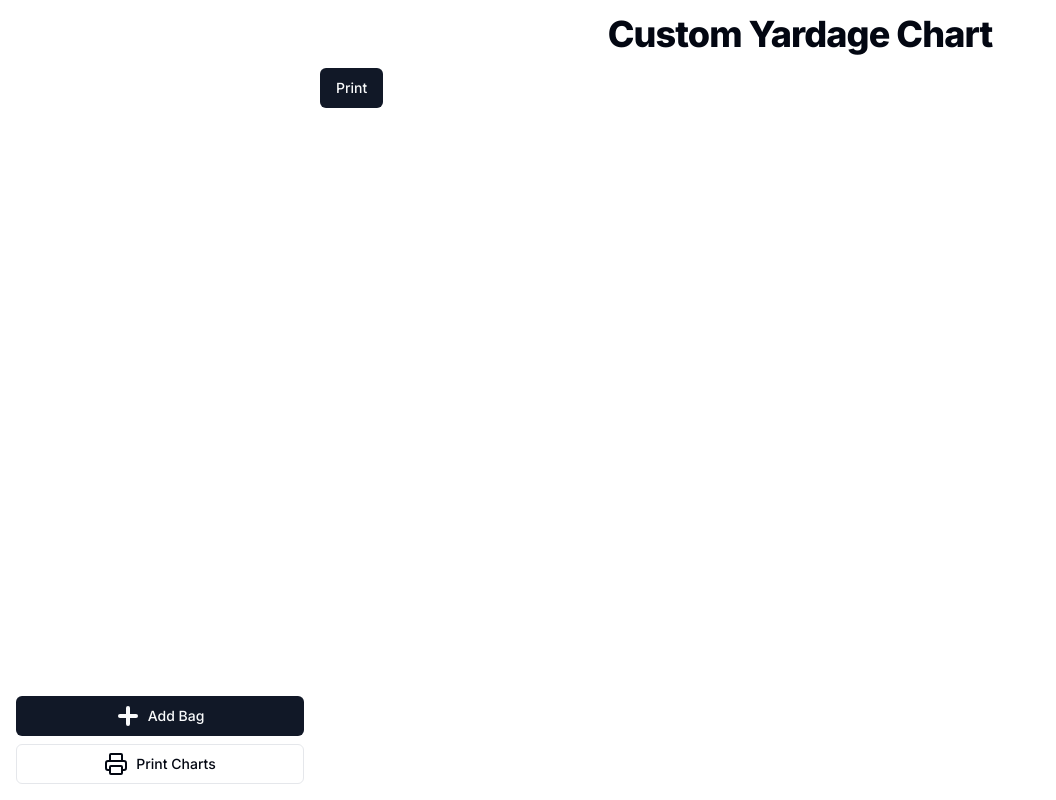
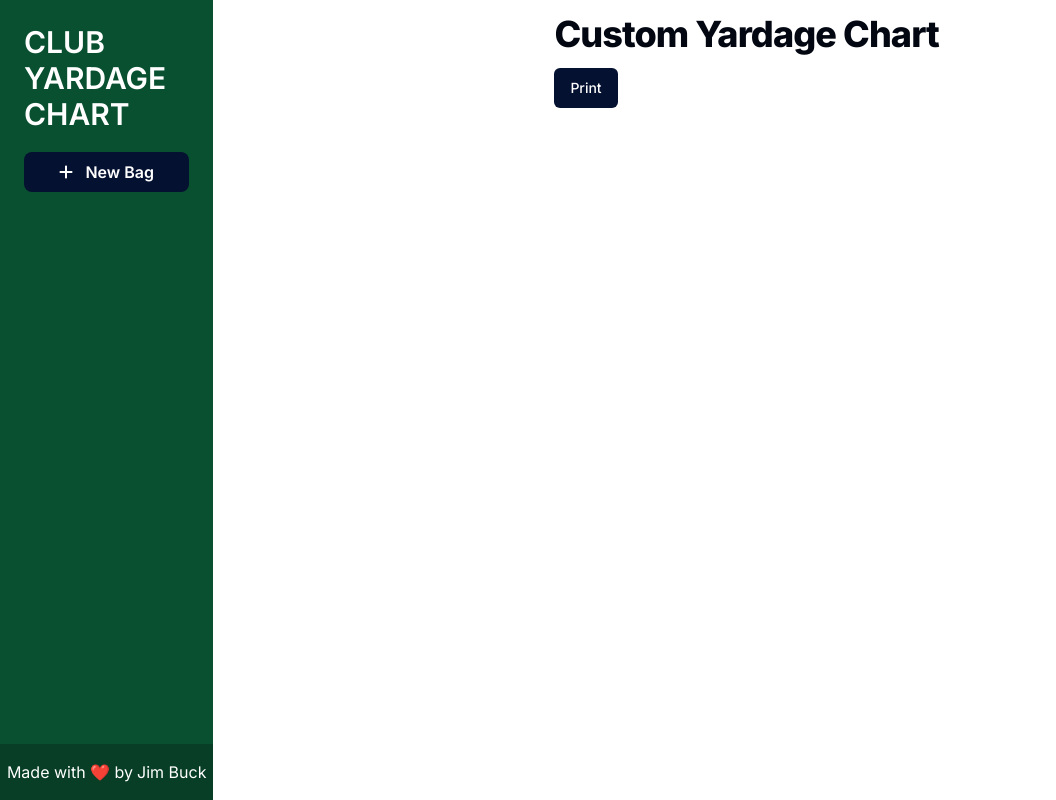
Before and after one commit to jimbuck/yardages, a Next.js app: page /print in a window 1280 px wide. Shown: the whole page, without its empty margins (0-1056 px from the left). Built offline with nearby package versions, Linux system fonts and the light colour scheme.

Commit message:
Updated layout to be responsive.

```diff
--- a/package.json
+++ b/package.json
@@ -11,6 +11,9 @@
   "dependencies": {
     "@dnd-kit/modifiers": "^7.0.0",
     "@dnd-kit/sortable": "^8.0.0",
+    "@fortawesome/fontawesome-svg-core": "^6.6.0",
+    "@fortawesome/free-solid-svg-icons": "^6.6.0",
+    "@fortawesome/react-fontawesome": "^0.2.2",
     "@radix-ui/react-icons": "^1.3.0",
     "@radix-ui/react-label": "^2.1.0",
     "@radix-ui/react-slot": "^1.1.0",
--- a/src/app/[bag]/page.tsx
+++ b/src/app/[bag]/page.tsx
@@ -19,7 +19,6 @@ export default function BagEditorPage({ params }: { params: { bag: string } }) {
   if (!bag) return (<p>Loading...</p>);
 
   return (<>
-    <h1 className="my-4 text-4xl font-extrabold leading-none tracking-tight print:hidden text-center">Custom Yardage Chart</h1>
     <div className="print:hidden">
       <BagEditor bagId={params.bag} />
     </div>
--- a/src/app/globals.css
+++ b/src/app/globals.css
@@ -70,7 +70,6 @@
 }
 
 @layer base {
-
   input[type="number"]::-webkit-inner-spin-button,
   input[type="number"]::-webkit-outer-spin-button {
     -webkit-appearance: none;
--- a/src/app/layout.tsx
+++ b/src/app/layout.tsx
@@ -1,31 +1,150 @@
 "use client";
 
+import { useEffect, useState } from 'react';
+import Head from "next/head";
+import Link from 'next/link';
 import { Inter } from "next/font/google";
-import { createStore } from 'jotai';
-import { Provider as JotaiProvider } from 'jotai/react';
 
-import { SideNav } from '@/components/side-nav';
+import { createStore } from "jotai";
+import { atomWithStorage } from "jotai/utils";
+import { Provider as JotaiProvider, useAtom } from "jotai/react";
+
+import { FontAwesomeIcon } from '@fortawesome/react-fontawesome';
+import { faPlus, faBars, faTimes, faPrint } from '@fortawesome/free-solid-svg-icons';
+
+import { cn } from "@/lib/utils";
+import { useGolfBags } from '@/hooks/golf-bags-hook';
+import { BagList } from '@/components/bag-list';
 
 import "./globals.css";
+import { useParams, usePathname, useRouter } from 'next/navigation';
 
 const inter = Inter({ subsets: ["latin"] });
 
 const store = createStore();
 
-export default function RootLayout({ children }: Readonly<{ children: React.ReactNode }>) {
+export default function RootLayout({
+  children,
+}: Readonly<{ children: React.ReactNode }>) {
 
   return (
     <html lang="en" className="overflow-hidden">
+      <Head>
+        <meta charSet="UTF-8" />
+        <meta name="viewport" content="width=device-width, initial-scale=1.0" />
+        <title>Custom Yardage Chart</title>
+        <meta name="author" content="Jim Buck" />
+        <meta name="description" content="Build custom yardage charts for mobile reference or printing." />
+      </Head>
       <JotaiProvider store={store}>
         <body className={`${inter.className} flex flex-row h-svh`}>
-          <div className="flex-initial">
-            <SideNav />
+          <SideNav />
+          <div className="w-full flex flex-col h-screen overflow-y-hidden">
+            {/* <DesktopHeader /> */}
+            <MobileNav />
+            <div className="h-dvh mx-auto">{children}</div>
           </div>
-          <main className="flex-grow overflow-y-scroll">
-            <div className="h-dvh mx-auto">{children}</div>
-          </main>
         </body>
       </JotaiProvider>
     </html>
   );
 }
+
+function SideNav() {
+  const { addBag } = useGolfBags();
+
+  return (<aside className="relative bg-emerald h-screen w-64 hidden sm:block">
+    <div className="p-6">
+      <h1 className="text-white text-3xl font-semibold uppercase hover:text-gray-300">Club Yardage Chart</h1>
+      <button className="w-full bg-navy text-white font-semibold py-2 mt-5 rounded-lg flex items-center justify-center" onClick={() => addBag()}>
+        <FontAwesomeIcon icon={faPlus} className='mr-3' /> New Bag
+      </button>
+    </div>
+    <BagList className="text-white text-base font-semibold pt-3"
+      linkClassName="py-4 pl-6 hover:bg-emerald-dark" />
+    <span className="absolute w-full bg-emerald-dark bottom-0 text-white flex items-center justify-center py-4">
+      Made with ❤️ by <a href="https://jimbuck.io" className="text-white hover:underline ml-1">Jim Buck</a>
+    </span>
+  </aside>)
+}
+
+const isMobileHeaderOpenAtom = atomWithStorage(
+  "golf-yardage-chart:isMobileHeaderOpen",
+  false
+);
+
+function MobileNav() {
+  const { activeBagId } = useParams();
+  const { addBag } = useGolfBags();
+  const path = usePathname();
+
+  const [isMobileHeaderOpen, setIsMobileHeaderOpen] = useAtom(isMobileHeaderOpenAtom);
+
+  useEffect(() => {
+    setIsMobileHeaderOpen(false);
+  }, [path, setIsMobileHeaderOpen]);
+
+  return (<header className="w-full bg-emerald sm:hidden">
+    <div className={cn('flex items-center justify-between pt-5 px-6', !isMobileHeaderOpen && 'pb-4')}>
+      <h1 className="text-white text-3xl font-semibold uppercase">Club Yard Chart</h1>
+      <button
+        onClick={() => setIsMobileHeaderOpen(isOpen => !isOpen)}
+        className="text-white text-3xl focus:outline-none" >
+        <FontAwesomeIcon icon={isMobileHeaderOpen ? faTimes : faBars} />
+      </button>
+    </div>
+
+    {/* Dropdown Nav */}
+    <BagList className={cn('flex flex-col pt-4', isMobileHeaderOpen ? "flex" : "hidden")} linkClassName="py-2 pl-6" onClick={({ bag }) => bag.id !== activeBagId && setIsMobileHeaderOpen(false)}>
+      <div className="grid grid-cols-[1fr_1fr] py-4 mx-4 gap-x-2">
+        <button className="bg-white block font-semibold rounded-lg px-4 py-2 items-center justify-center" onClick={() => addBag()}>
+          <FontAwesomeIcon icon={faPlus} className='mr-1' /> Add Bag
+        </button>
+        <Link href="/print" onClick={() => setIsMobileHeaderOpen(false)} className="block text-center bg-white font-semibold rounded-lg px-4 py-2 items-center justify-center">
+          <FontAwesomeIcon icon={faPrint} className='mr-1' /> Print
+        </Link>
+      </div>
+    </BagList>
+  </header>);
+}
+
+function DesktopHeader() {
+  const [isAccountMenuOpen, setIsAccountMenuOpen] = useState(false);
+
+  return (<header className="w-full items-center bg-white py-2 px-6 hidden sm:flex">
+    <div className="w-1/2"></div>
+    <div className="relative w-1/2 flex justify-end">
+      <button
+        onClick={() => setIsAccountMenuOpen((isOpen) => !isOpen)}
+        className="relative z-10 w-12 h-12 rounded-full overflow-hidden border-4 border-gray-400"
+      >
+        {/* <img src="https://source.unsplash.com/pictureid/400x400" /> */}
+      </button>
+      {isAccountMenuOpen && (
+        <>
+          <button className="h-full w-full fixed inset-0 cursor-default"></button>
+          <div className="absolute w-32 bg-white rounded-lg py-2 mt-16">
+            <a
+              href="#"
+              className="block px-4 py-2 account-link hover:text-white"
+            >
+              Account
+            </a>
+            <a
+              href="#"
+              className="block px-4 py-2 account-link hover:text-white"
+            >
+              Support
+            </a>
+            <a
+              href="#"
+              className="block px-4 py-2 account-link hover:text-white"
+            >
+              Sign Out
+            </a>
+          </div>
+        </>
+      )}
+    </div>
+  </header>);
+}
--- a/src/components/bag-editor.tsx
+++ b/src/components/bag-editor.tsx
@@ -56,14 +56,14 @@ export function BagEditor({ bagId }: { bagId: string }) {
         <CardHeader>
           <CardTitle>
             <div className="flex flex-row justify-between">
-              <Input id="bag-name" className="ml-10 mr-2 text-2xl" value={bag.name} placeholder="e.g. My Golf Bag" onChange={e => setBagName(e.target.value)} />
+              <Input id="bag-name" className="mr-2 text-2xl" value={bag.name} placeholder="e.g. My Golf Bag" onChange={e => setBagName(e.target.value)} />
               <Button variant="destructive-outline" size="icon" onClick={() => removeBag(bag, true)} title={`Delete ${bag.name}`}>
                 <TrashIcon className="h-4 w-4" />
                 <span className="sr-only">Remove club</span>
               </Button>
             </div>
           </CardTitle>
-          <CardDescription className="pl-10">Enter your golf clubs and distances to generate a custom yardage chart.</CardDescription>
+          <CardDescription>Enter your golf clubs and distances to generate a custom yardage chart.</CardDescription>
         </CardHeader>
         <CardContent>
           <div className="grid gap-6">
--- /dev/null
+++ b/src/components/bag-list.tsx
@@ -0,0 +1,25 @@
+'use client';
+
+import Link from 'next/link';
+import { useParams } from 'next/navigation';
+
+import { useGolfBags } from '@/hooks/golf-bags-hook';
+import { cn } from '@/lib/utils';
+import { MouseEvent, PropsWithChildren } from 'react';
+import { GolfBag } from '@/models';
+
+
+export function BagList({ className, linkClassName, onClick, children }: PropsWithChildren<{ className?: string, linkClassName?: string, onClick?: (params: { bag: GolfBag, index: number, bags: GolfBag[], e: MouseEvent }) => void }>) {
+
+	const { bag: activeBagId } = useParams();
+	const { bags } = useGolfBags();
+
+	return <nav className={className}>
+		{bags.map((bag, index, bags) => (
+			<Link key={`${bag.name}_${bag.id}`} className={cn('flex items-center text-white', linkClassName, bag.id === activeBagId && 'bg-emerald-darker hover:bg-emerald-darker cursor-default')} href={`/${bag.id}`} onClick={(e) => onClick?.call(null, { e, bag, index, bags })}>
+				{bag.name} ({bag.clubs.length})
+			</Link>
+		))}
+		{children}
+	</nav>
+}
--- a/src/components/side-nav.tsx
+++ b/src/components/side-nav.tsx
@@ -1,6 +1,6 @@
 "use client";
 
-import { MouseEvent } from 'react';
+import { MouseEvent, useEffect } from 'react';
 import Link from 'next/link';
 import { useParams } from 'next/navigation';
 
--- a/src/components/ui/button.tsx
+++ b/src/components/ui/button.tsx
@@ -9,7 +9,7 @@ const buttonVariants = cva(
   {
     variants: {
       variant: {
-        default: "bg-primary text-primary-foreground hover:bg-primary/90",
+        default: "bg-navy text-white hover:bg-navy/90",
         destructive:
           "bg-destructive text-destructive-foreground hover:bg-destructive/90",
         outline:
--- a/tailwind.config.ts
+++ b/tailwind.config.ts
@@ -21,6 +21,28 @@ const config: Config = {
       "ring": "hsl(var(--ring))",
       "background": "hsl(var(--background))",
       "foreground": "hsl(var(--foreground))",
+      'emerald': {
+        'lighter': '#0d7345',
+        'light': '#0b623b',
+        'DEFAULT': '#095030',
+        'dark': '#073e25',
+        'darker': '#052d1b',
+      },
+      'navy': {
+        'lighter': '',
+        'light': '#1a2a3a',
+        'DEFAULT': '#051130',
+        'dark': '#040f1f',
+        'darker': '',
+      },
+      'gold': {
+        'lighter': '#fbf6c9',
+        'light': '#faf3b6',
+        'DEFAULT': '#f9f0a4',
+        'dark': '#f8ed92',
+        'darker': '#f7ea7f',
+      },
+
       "primary": {
         "DEFAULT": "hsl(var(--primary))",
         "foreground": "hsl(var(--primary-foreground))"
```
Also changed, not shown: 1 other file (tests, documents, lock files or other folders).
